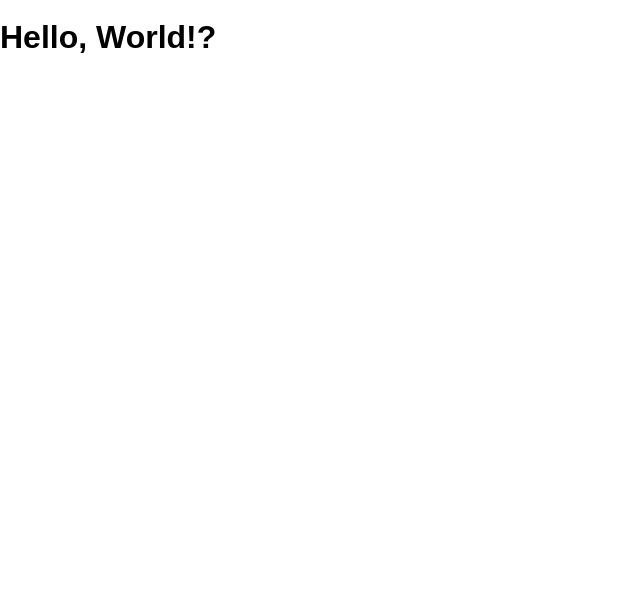
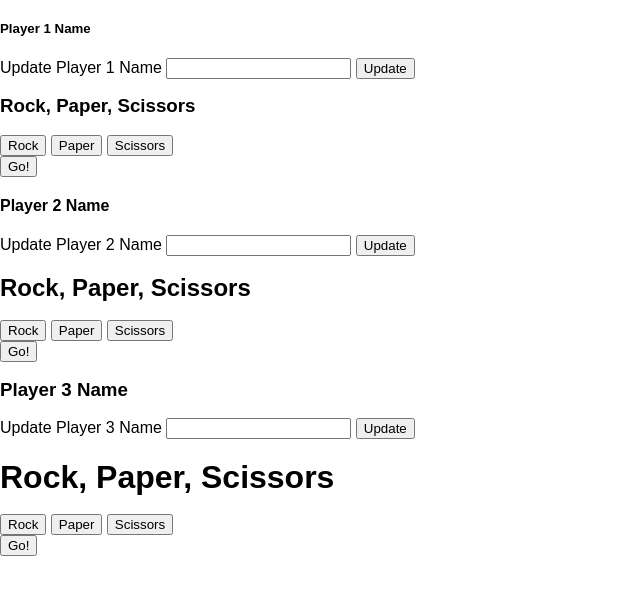
Before and after one commit to tirzahmorrison/game, a website: page public/index.html in a window 1280 px wide. Shown: the whole page, without its empty margins (0-640 px from the left). Drawn offline with Linux system fonts and the light colour scheme.

Commit message:
new file

```diff
--- a/public/index.html
+++ b/public/index.html
@@ -7,7 +7,81 @@
     <link rel="stylesheet" href="/screen.css">
   </head>
   <body>
-    <h1>Hello, World!</h1>
+
+
+      <section class="container">
+          <section class="headerWrap">
+            <section id="header">
+              <section>
+                <h1>Player 1 Name</h1>
+              </section>
+              <section class="firstPlayerName">
+                <label for="playerName">Update Player 1 Name </label>
+                <input type="Search" class="myUpdate" name="playerName">
+                <button>Update</button>
+              </section>
+            </section class="rockPaperScissorButtons">
+            <h1>Rock, Paper, Scissors</h1>
+            <button onClick='choose("rock")'>Rock</button>
+            <button onClick='choose("paper")'>Paper</button>
+            <button onClick='choose("scissors")'>Scissors</button>
+            <br>
+            <button onClick='compare(user, computerChoice)'>Go!</button>
+            <p id="result"></p>
+          </section>
+        </section>
+        </section>
+
+        <section class="wrap">
+          <section id="center1">
+            <section>
+              <h1>Player 2 Name</h1>
+            </section>
+            <section class="secondPlayerName">
+              <label for="playerName">Update Player 2 Name </label>
+              <input type="Search" class="myUpdate" name="playerName">
+              <button>Update</button>
+            </section>
+          </section class="rockPaperScissorButtons">
+          <h1>Rock, Paper, Scissors</h1>
+          <button onClick='choose("rock")'>Rock</button>
+          <button onClick='choose("paper")'>Paper</button>
+          <button onClick='choose("scissors")'>Scissors</button>
+          <br>
+          <button onClick='compare(user, computerChoice)'>Go!</button>
+          <p id="result"></p>
+        </section>
+        </section>
+
+        <section id="center2">
+            <section>
+                <h1>Player 3 Name</h1>
+              </section>
+              <section class="thirdPlayerName">
+                <label for="playerName">Update Player 3 Name </label>
+                <input type="Search" class="myUpdate" name="playerName">
+                <button>Update</button>
+              </section>
+            </section class="rockPaperScissorButtons">
+            <h1>Rock, Paper, Scissors</h1>
+            <button onClick='choose("rock")'>Rock</button>
+            <button onClick='choose("paper")'>Paper</button>
+            <button onClick='choose("scissors")'>Scissors</button>
+            <br>
+            <button onClick='compare(user, computerChoice)'>Go!</button>
+            <p id="result"></p>
+            </section>
+            </section>
+
+            </section>
+
+
+
+
+
+
+
+
     <script src="/main.js" charset="utf-8"></script>
   </body>
 </html>
--- a/public/main.js
+++ b/public/main.js
@@ -1,5 +1,48 @@
-const main = () => {
-  document.querySelector('h1').textContent += '?'
+const user;
+const choose = function(choice) {
+    user = choice;
 }
 
-document.addEventListener('DOMContentLoaded', main)
+const computerChoice = Math.random();
+if (computerChoice < 0.34) {
+    computerChoice = "rock";
+}
+else if (computerChoice < 0.67) {
+    computerChoice = "paper";
+}
+else {
+    computerChoice = "scissors";
+}
+
+const compare = function(choice1, choice2) {
+    if (choice1 === choice2) {
+        document.getElementById("result").innerHTML = "Tie!";
+    }
+    else if (choice1 === "rock") {
+        if (choice2 === "scissors") {
+            document.getElementById("result").innerHTML = "You Win!";
+        }
+        else {
+            document.getElementById("result").innerHTML = "You Lose!";
+        }
+    }
+    else if (choice1 === "paper") {
+        if (choice2 === "rock") {
+            document.getElementById("result").innerHTML = "You Win!";
+        }
+        else if (choice2 ==="scissors") {
+            document.getElementById("result").innerHTML = "You Lose!";
+        }
+    }
+    else if (choice1 === "scissors") {
+        if (choice2 === "rock") {
+            document.getElementById("result").innerHTML = "You Lose!";
+        }
+        else if (choice2 === "paper") {
+            document.getElementById("result").innerHTML = "You Win!";
+        }
+    }
+    else {
+        document.getElementById("result").innerHTML = "ERROR!";
+    }
+}
```
